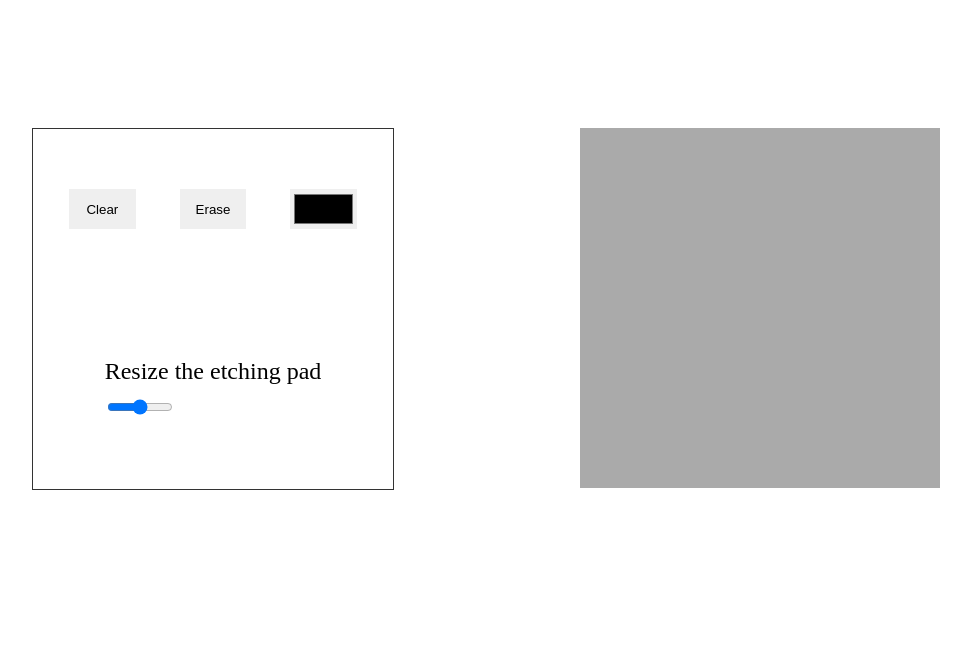
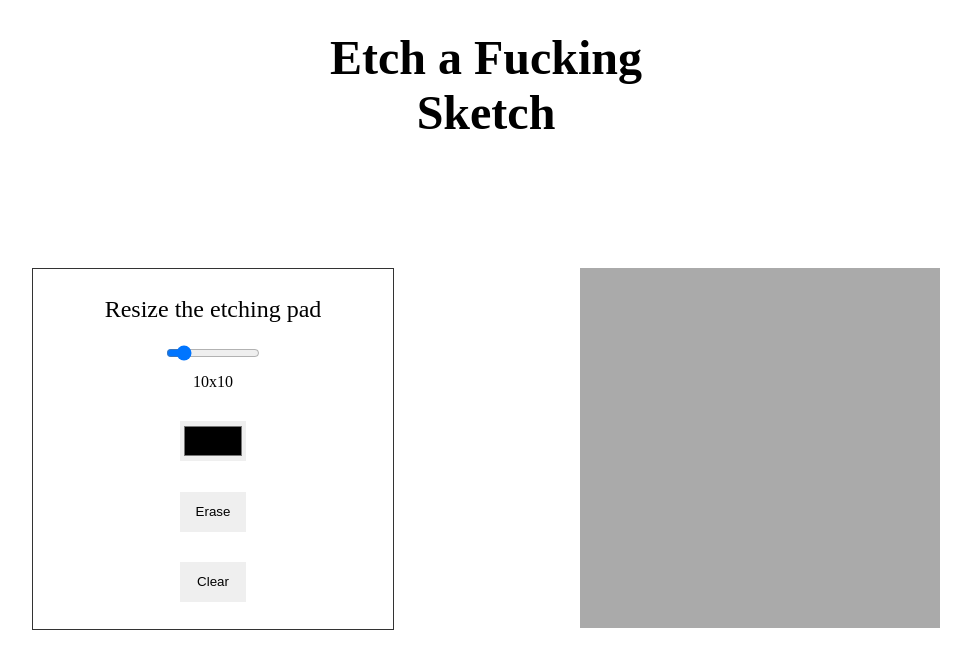
Before and after one commit to HereOnEdge/Etch-a-Sketch, a plain HTML site: page index.html in a window 1280 px wide. Shown: the whole page, without its empty margins (154-1125 px from the left). Drawn offline with Linux system fonts and the light colour scheme.

Commit message:
connect sizing range input to its function

```diff
--- a/etch.js
+++ b/etch.js
@@ -1,23 +1,35 @@
-const container = document.querySelector(".container");
-let pickedColor = document.querySelector("#color-picker")
+let container = document.querySelector(".container");
+let pickedColor = document.querySelector("#color-picker");
 let pickColorVal = pickedColor.value;
 let eraser = document.querySelector("#eraser");
 let clear = document.querySelector("#clear");
+let customRange = document.querySelector("#custom-size");
+let rangeOutput = customRange.value
+let rangeContainer = document.createElement("span")
+rangeContainer.classList.add("range-container");
+let label = document.querySelector("label")
+rangeContainer.textContent = `${rangeOutput}x${rangeOutput}`;
+label.appendChild(rangeContainer);
+let mainHTMl = document.querySelector("main");
+
 
 xCustom = (x) => {
+    if(container.classList.value !== "container"){
+        console.log("its working")
+        container = document.createElement("div");
+        container.classList.add("container");
+        mainHTMl.insertBefore(container, document.querySelector(".options"))
+    } else {
+        console.log("not working")
+    }
+    let dimension = (100 / (x*x)) * x;
     for(let i = 0; i < x*x; i++ ){
         let piece = document.createElement('div');
         piece.classList.add("piece");
-        let dimension = (100 / (x*x)) * x;
-        piece.style.cssText = `width: ${dimension}%` ; `height: ${dimension}%`;
+        piece.style.cssText = `width: ${dimension}%`;
         container.appendChild(piece);
     }
-}
-
-xCustom(10)
-
     let pieces = document.querySelectorAll(".piece");
-
     eraser.addEventListener("click",() => {
         pieces.forEach((piece) => {
             piece.addEventListener("mouseover" , () => {
@@ -42,7 +54,6 @@ pickedColor.addEventListener("click", () => {
         })
     })
 
-
     pieces.forEach(Draw = (piece) => {
         piece.addEventListener('mouseover', () => {
             piece.style.background = `${pickColorVal}`;
@@ -53,3 +64,19 @@ clear.addEventListener("click", () => {
             piece.style.background = "#ffffff";
         })
     })
+
+
+
+}
+xCustom(rangeOutput)
+
+customRange.addEventListener("change", () => {
+    rangeOutput = customRange.value;
+    rangeContainer.textContent = `${rangeOutput}x${rangeOutput}`;
+    container.remove();
+    container.classList.toggle("container")
+    console.log(container.classList)
+    xCustom(rangeOutput);
+})
+// customRange.addEventListener("click", xCustom(rangeOutput))
+// customRange.addEventListener("change", xCustom(rangeOutput))
--- a/index.html
+++ b/index.html
@@ -9,6 +9,8 @@
 
 </head>
 <body>
+    <h1>Etch a Fucking Sketch</h1>
+    <main>
         <div class="container">
 
         </div>
@@ -17,10 +19,10 @@
                 <input type="button" id="clear" value="Clear">
                 <input type="button" id="eraser" value="Erase">
                 <input type="color" id="color-picker">
-            <label>Resize the etching pad<input type="range" id="custom-size" min="2" max="128"></label>
+                <label>Resize the etching pad<input type="range" id="custom-size" value="10" min="2" max="64"></label>
             </div>
         </div>
-
+    </main>
     <script src="./etch.js" defer></script>
 </body>
 </html>
--- a/styles.css
+++ b/styles.css
@@ -1,13 +1,23 @@
 body {
     margin: 0;
     font-size: 24px;
+    width: 100vw;
+    height: 100vh;
+    box-sizing: border-box;
+}
+main {
     display: flex;
     flex-direction: row-reverse;
     justify-content: space-evenly;
     flex-wrap: wrap;
     width: 100vw;
     height: 100vh;
-    box-sizing: border-box;
+}
+h1 {
+    text-align: center;
+    width: 7em;
+    margin: 0 auto;
+    margin-top: 30px;
 }
 .options {
     width: 15em;
@@ -22,13 +32,26 @@ body {
 }
 .buttons {
     display: flex;
+    flex-direction: column-reverse ;
     flex-wrap: wrap;
     justify-content: space-evenly;
     align-items: center;
     flex: 1 ;
-    gap: 8px;
+    gap: 3px;
 }
-
+#custom-size {
+    margin-top: 30px;
+    width: 7em;
+    margin: 0 auto;
+    margin-top: 10px;
+}
+.range-container {
+    width: 7em;
+    margin: 0 auto;
+    text-align: center;
+    display: block;
+    font-size: 16px;
+}
 input {
     display: block;
     width: 5em;
```
Lines whose indentation alone changed are shown as unchanged.
